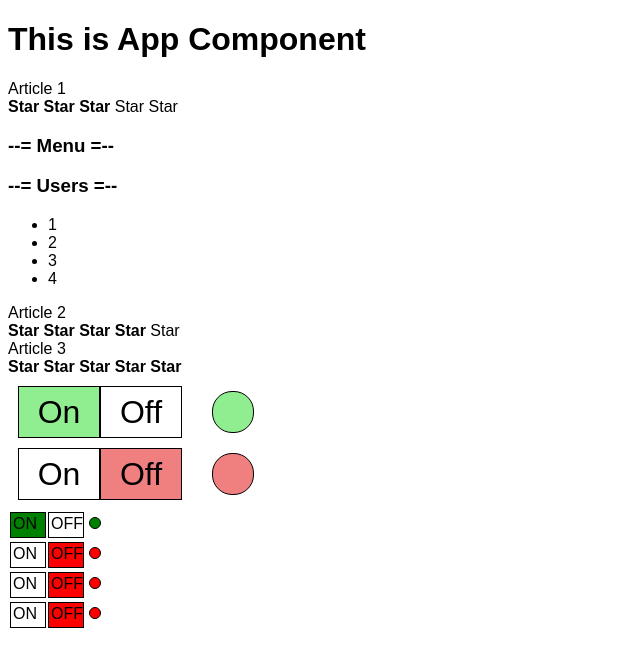
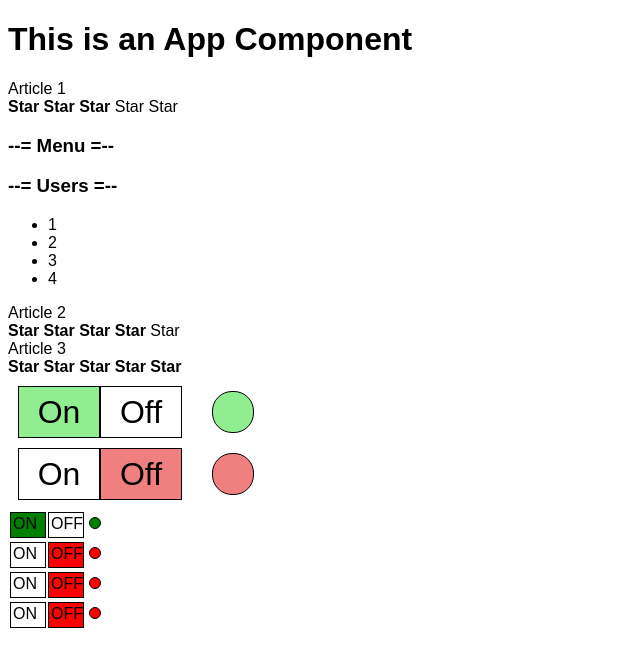
Before and after one commit to yuvinogradov/react_kbzda, a React (Create React App) app: page / in a window 1280 px wide. Shown: the top 666 px of the page, without its empty margins (0-640 px from the left). Built offline with nearby package versions, Linux system fonts and the light colour scheme.

Commit message:
minor fix

```diff
--- a/src/App.tsx
+++ b/src/App.tsx
@@ -15,7 +15,7 @@ function PageTitle(props: PageTitlePropsType) {
 function App() {
   return (
     <div className="App">
-      <PageTitle title={"This is App Component"} />
+      <PageTitle title={"This is an App Component"} />
       Article 1
       <Rating value={3} />
       <Accordion title="Menu" collapsed={true} />
```
